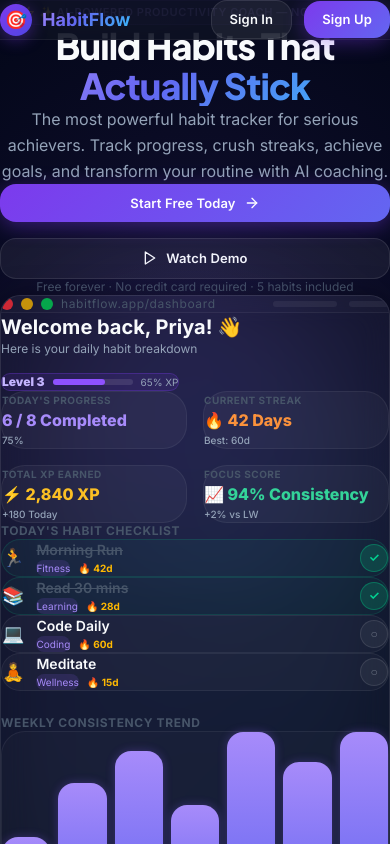
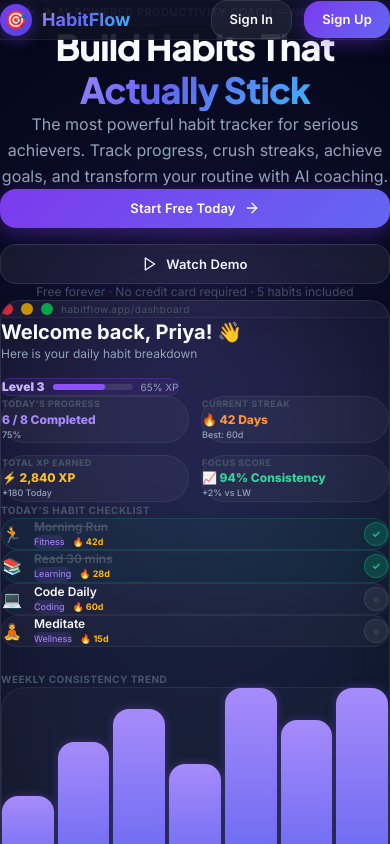
Before and after one commit to lokendrakkumar01/habit-tracker, a React (Vite) app in the folder frontend/: page / in a window 390 px wide. Shown: the top 844 px of the page. Built offline with nearby package versions, Linux system fonts and the light colour scheme.

Commit message:
ui  fix   and  set  ui

```diff
--- a/frontend/src/pages/LandingPage.jsx
+++ b/frontend/src/pages/LandingPage.jsx
@@ -140,10 +140,11 @@
     <div className="min-h-screen overflow-x-hidden" style={{ background: 'var(--bg-primary)', color: 'var(--text-primary)' }}>
 
       <motion.nav
-        className="fixed top-0 left-0 right-0 z-50 flex items-center justify-between px-6 py-4 border-b backdrop-blur-xl transition-all"
+        className="fixed top-0 left-0 right-0 z-50 border-b backdrop-blur-xl transition-all"
         style={{ background: 'var(--bg-header)', borderColor: 'var(--border-subtle)' }}
       >
-        <Link to="/" className="flex items-center gap-2.5">
+        <div className="max-w-6xl mx-auto px-4 sm:px-8 lg:px-12 py-4 flex items-center justify-between w-full">
+          <Link to="/" className="flex items-center gap-2.5 flex-shrink-0">
             <div className="w-8 h-8 rounded-xl flex items-center justify-center text-lg flex-shrink-0" style={{ background: 'linear-gradient(135deg,#7c3aed,#4f46e5)', boxShadow: '0 4px 16px rgba(124,58,237,0.4)' }}>
               🎯
             </div>
@@ -157,16 +158,17 @@
             <a href="#faq" className="hover:text-[var(--text-primary)] transition-colors">FAQ</a>
           </div>
 
-        <div className="flex items-center gap-3">
+          <div className="flex items-center gap-3 flex-shrink-0">
             <Link to="/login" className="btn-secondary text-xs sm:text-sm px-3.5 py-2 whitespace-nowrap">Sign In</Link>
             <Link to="/register" className="btn-primary text-xs sm:text-sm px-3.5 py-2 whitespace-nowrap">
               <span className="hidden sm:inline">Get Started Free</span>
               <span className="sm:hidden">Sign Up</span>
             </Link>
           </div>
+        </div>
       </motion.nav>
 
-      <section className="relative pt-36 pb-24 px-6 text-center overflow-hidden">
+      <section className="relative pt-32 sm:pt-40 pb-20 sm:pb-28 px-4 sm:px-8 lg:px-12 text-center overflow-hidden flex flex-col items-center">
         <div className="absolute inset-0 pointer-events-none">
           <div className="absolute top-0 left-1/2 -translate-x-1/2 w-[900px] h-[600px] rounded-full opacity-35"
             style={{ background: 'radial-gradient(circle, rgba(139,92,246,0.3) 0%, transparent 70%)' }} />
@@ -177,21 +179,21 @@
           <div className="absolute inset-0 opacity-[0.02] bg-mesh" />
         </div>
 
-        <motion.div className="relative max-w-5xl mx-auto" variants={stagger} initial="hidden" animate="visible">
+        <motion.div className="relative max-w-5xl mx-auto flex flex-col items-center text-center w-full" variants={stagger} initial="hidden" animate="visible">
           <motion.div variants={fade} className="inline-flex items-center gap-2 px-4 py-2 rounded-full text-xs font-semibold mb-8 badge badge-primary">
             <FiZap className="text-yellow-400" size={13} />
             ✨ AI-POWERED PRODUCTIVITY COACH — NOW ACTIVE
           </motion.div>
 
-          <motion.h1 variants={fade} className="text-4xl sm:text-6xl md:text-7xl lg:text-7xl xl:text-8xl font-black mb-6 leading-[1.1] tracking-tight font-display max-w-4xl mx-auto" style={{ color: 'var(--text-primary)' }}>
+          <motion.h1 variants={fade} className="text-4xl sm:text-5xl md:text-6xl lg:text-7xl font-black mb-6 leading-[1.2] tracking-tight font-display max-w-3xl text-center mx-auto" style={{ color: 'var(--text-primary)' }}>
             Build Habits That <span className="gradient-text block sm:inline">Actually Stick</span>
           </motion.h1>
 
-          <motion.p variants={fade} className="text-base sm:text-lg md:text-xl max-w-2xl mx-auto mb-10 leading-relaxed" style={{ color: 'var(--text-secondary)' }}>
+          <motion.p variants={fade} className="text-base sm:text-lg md:text-xl max-w-2xl mb-8 leading-relaxed text-center mx-auto" style={{ color: 'var(--text-secondary)' }}>
             The most powerful habit tracker for serious achievers. Track progress, crush streaks, achieve goals, and transform your routine with AI coaching.
           </motion.p>
 
-          <motion.div variants={fade} className="flex flex-col sm:flex-row gap-4 justify-center items-center mb-6">
+          <motion.div variants={fade} className="flex flex-col sm:flex-row gap-4 justify-center items-center mb-6 w-full sm:w-auto">
             <Link to="/register" className="btn-primary text-sm sm:text-base px-8 py-4 rounded-2xl w-full sm:w-auto justify-center">
               Start Free Today <FiArrowRight size={16} />
             </Link>
@@ -203,28 +205,28 @@
             Free forever · No credit card required · 5 habits included
           </motion.p>
 
-          <div className="w-full flex justify-center mt-20 px-4 md:px-0">
-            <motion.div variants={fade} className="relative w-full max-w-5xl">
+          <div className="w-full flex justify-center mt-12 md:mt-16 px-4 sm:px-6 lg:px-8">
+            <motion.div variants={fade} className="relative w-full max-w-5xl mx-auto flex flex-col items-center justify-center">
               <div className="absolute -inset-8 rounded-full opacity-25 blur-3xl pointer-events-none"
                 style={{ background: 'linear-gradient(135deg,rgba(139,92,246,0.5),rgba(56,189,248,0.3))' }} />
-              <div className="relative rounded-3xl overflow-hidden glass-card-static" style={{ border: '1px solid var(--border-default)', boxShadow: 'var(--shadow-lg)' }}>
+              <div className="relative rounded-3xl overflow-hidden glass-card-static w-full max-w-full" style={{ border: '1px solid var(--border-default)', boxShadow: 'var(--shadow-lg)' }}>
 
-              <div className="flex items-center justify-between px-6 py-4" style={{ borderBottom: '1px solid var(--border-subtle)', background: 'rgba(255,255,255,0.01)' }}>
+              <div className="flex items-center justify-between px-4 py-3 sm:px-6 sm:py-4" style={{ borderBottom: '1px solid var(--border-subtle)', background: 'rgba(255,255,255,0.01)' }}>
                 <div className="flex items-center gap-2">
                   <div className="w-3 h-3 rounded-full bg-red-500/80" />
                   <div className="w-3 h-3 rounded-full bg-yellow-500/80" />
                   <div className="w-3 h-3 rounded-full bg-green-500/80" />
-                  <span className="ml-3 text-xs tracking-wider" style={{ color: 'var(--text-muted)' }}>habitflow.app/dashboard</span>
+                  <span className="ml-3 text-[10px] sm:text-xs tracking-wider" style={{ color: 'var(--text-muted)' }}>habitflow.app/dashboard</span>
                 </div>
-                <div className="flex items-center gap-3">
+                <div className="hidden sm:flex items-center gap-3">
                   <div className="w-16 h-1.5 rounded-full" style={{ background: 'var(--border-subtle)' }} />
                   <div className="w-10 h-1.5 rounded-full" style={{ background: 'var(--border-subtle)' }} />
                 </div>
               </div>
 
-              <div className="flex flex-col md:flex-row min-h-[460px] text-left">
+              <div className="flex flex-col md:flex-row min-h-[460px] text-left w-full max-w-full">
 
-                <div className="w-full md:w-56 p-5 hidden md:flex flex-col gap-6" style={{ borderRight: '1px solid var(--border-subtle)', background: 'rgba(255,255,255,0.01)' }}>
+                <div className="w-full md:w-56 p-5 hidden md:flex flex-col gap-6 flex-shrink-0" style={{ borderRight: '1px solid var(--border-subtle)', background: 'rgba(255,255,255,0.01)' }}>
                   <div className="flex items-center gap-3 px-3 py-2 rounded-xl" style={{ background: 'rgba(124,58,237,0.1)' }}>
                     <div className="w-6 h-6 rounded-lg flex items-center justify-center bg-violet-600 text-xs">📊</div>
                     <span className="text-xs font-semibold" style={{ color: 'var(--text-primary)' }}>Dashboard</span>
@@ -248,7 +250,7 @@
                   </div>
                 </div>
 
-                <div className="flex-1 p-6 md:p-8">
+                <div className="flex-1 p-5 sm:p-6 md:p-8 min-w-0">
                   <div className="flex flex-col sm:flex-row items-start sm:items-center justify-between gap-4 mb-8">
                     <div>
                       <h3 className="text-xl font-bold" style={{ color: 'var(--text-primary)' }}>Welcome back, Priya! 👋</h3>
@@ -263,24 +265,24 @@
                     </div>
                   </div>
 
-                  <div className="grid grid-cols-2 lg:grid-cols-4 gap-4 mb-8">
+                  <div className="grid grid-cols-2 lg:grid-cols-4 gap-3 sm:gap-4 mb-8">
                     {[
                       { label: "Today's Progress", value: '6 / 8 Completed', change: '75%', up: true, color: '#a78bfa' },
                       { label: 'Current Streak', value: '🔥 42 Days', change: 'Best: 60d', up: true, color: '#fb923c' },
                       { label: 'Total XP Earned', value: '⚡ 2,840 XP', change: '+180 Today', up: true, color: '#fbbf24' },
                       { label: 'Focus Score', value: '📈 94% Consistency', change: '+2% vs LW', up: true, color: '#34d399' },
                     ].map((stat, i) => (
-                      <div key={i} className="rounded-2xl p-4" style={{ background: 'var(--bg-card)', border: '1px solid var(--border-subtle)' }}>
-                        <div className="text-[10px] uppercase font-bold tracking-wider mb-2.5" style={{ color: 'var(--text-muted)' }}>{stat.label}</div>
-                        <div className="text-base font-extrabold mb-1.5" style={{ color: stat.color }}>{stat.value}</div>
-                        <div className="text-[10px] font-medium" style={{ color: 'var(--text-secondary)' }}>{stat.change}</div>
+                      <div key={i} className="rounded-2xl p-3 sm:p-4" style={{ background: 'var(--bg-card)', border: '1px solid var(--border-subtle)' }}>
+                        <div className="text-[9px] sm:text-[10px] uppercase font-bold tracking-wider mb-2.5" style={{ color: 'var(--text-muted)' }}>{stat.label}</div>
+                        <div className="text-xs sm:text-sm md:text-base font-extrabold mb-1.5" style={{ color: stat.color }}>{stat.value}</div>
+                        <div className="text-[9px] sm:text-[10px] font-medium" style={{ color: 'var(--text-secondary)' }}>{stat.change}</div>
                       </div>
                     ))}
                   </div>
 
                   <div className="grid grid-cols-1 lg:grid-cols-2 gap-6">
                     <div>
-                      <h4 className="text-xs font-bold uppercase tracking-wider mb-4" style={{ color: 'var(--text-muted)' }}>Today's Habit Checklist</h4>
+                      <h4 className="text-[10px] sm:text-xs font-bold uppercase tracking-wider mb-4" style={{ color: 'var(--text-muted)' }}>Today's Habit Checklist</h4>
                       <div className="space-y-3">
                         {[
                           { icon: '🏃', name: 'Morning Run', streak: 42, done: true, cat: 'Fitness' },
@@ -288,22 +290,22 @@
                           { icon: '💻', name: 'Code Daily', streak: 60, done: false, cat: 'Coding' },
                           { icon: '🧘', name: 'Meditate', streak: 15, done: false, cat: 'Wellness' },
                         ].map((h, i) => (
-                          <div key={i} className="flex items-center justify-between gap-3 rounded-xl px-4 py-3 text-left"
+                          <div key={i} className="flex items-center justify-between gap-3 rounded-xl px-3 py-2.5 sm:px-4 sm:py-3 text-left"
                             style={{
                               background: h.done ? 'rgba(16,185,129,0.06)' : 'rgba(255,255,255,0.03)',
                               border: `1px solid ${h.done ? 'rgba(16,185,129,0.18)' : 'rgba(255,255,255,0.06)'}`,
                             }}>
                             <div className="flex items-center gap-3">
-                              <span className="text-lg">{h.icon}</span>
+                              <span className="text-base sm:text-lg">{h.icon}</span>
                               <div>
-                                <div className="text-sm font-semibold" style={{ color: h.done ? 'var(--text-muted)' : 'var(--text-primary)', textDecoration: h.done ? 'line-through' : 'none' }}>{h.name}</div>
+                                <div className="text-xs sm:text-sm font-semibold" style={{ color: h.done ? 'var(--text-muted)' : 'var(--text-primary)', textDecoration: h.done ? 'line-through' : 'none' }}>{h.name}</div>
                                 <div className="flex items-center gap-2 mt-0.5">
-                                  <span className="text-[10px] px-1.5 py-0.5 rounded-full" style={{ background: 'rgba(139,92,246,0.15)', color: '#a78bfa' }}>{h.cat}</span>
-                                  <span className="text-[10px] text-amber-400 font-bold">🔥 {h.streak}d</span>
+                                  <span className="text-[9px] sm:text-[10px] px-1.5 py-0.5 rounded-full" style={{ background: 'rgba(139,92,246,0.15)', color: '#a78bfa' }}>{h.cat}</span>
+                                  <span className="text-[9px] sm:text-[10px] text-amber-400 font-bold">🔥 {h.streak}d</span>
                                 </div>
                               </div>
                             </div>
-                            <button className={`w-7 h-7 rounded-full flex items-center justify-center text-xs font-bold transition-all ${h.done ? 'bg-emerald-500/20 text-emerald-400 border border-emerald-500/40' : 'bg-white/5 text-gray-500 border border-white/10'}`}>
+                            <button className={`w-6 h-6 sm:w-7 sm:h-7 rounded-full flex items-center justify-center text-[10px] sm:text-xs font-bold transition-all ${h.done ? 'bg-emerald-500/20 text-emerald-400 border border-emerald-500/40' : 'bg-white/5 text-gray-500 border border-white/10'}`}>
                               {h.done ? '✓' : '○'}
                             </button>
                           </div>
@@ -312,9 +314,9 @@
                     </div>
 
                     <div>
-                      <h4 className="text-xs font-bold uppercase tracking-wider mb-4" style={{ color: 'var(--text-muted)' }}>Weekly Consistency Trend</h4>
-                      <div className="rounded-2xl p-5 flex flex-col justify-between h-[235px]" style={{ background: 'rgba(255,255,255,0.02)', border: '1px solid var(--border-subtle)' }}>
-                        <div className="flex justify-between items-end gap-2 flex-1 pb-4">
+                      <h4 className="text-[10px] sm:text-xs font-bold uppercase tracking-wider mb-4" style={{ color: 'var(--text-muted)' }}>Weekly Consistency Trend</h4>
+                      <div className="rounded-2xl p-4 sm:p-5 flex flex-col justify-between h-[235px]" style={{ background: 'rgba(255,255,255,0.02)', border: '1px solid var(--border-subtle)' }}>
+                        <div className="flex justify-between items-end gap-1 sm:gap-2 flex-1 pb-4">
                           {[
                             { day: 'M', val: '40%' },
                             { day: 'T', val: '65%' },
@@ -326,11 +328,11 @@
                           ].map((bar, i) => (
                             <div key={i} className="flex-1 flex flex-col items-center gap-2 h-full justify-end">
                               <div className="w-full rounded-t-lg transition-all" style={{ height: bar.val, background: 'linear-gradient(to top, #6366f1, #a78bfa)', boxShadow: '0 0 10px rgba(139,92,246,0.3)' }} />
-                              <span className="text-[10px]" style={{ color: 'var(--text-muted)' }}>{bar.day}</span>
+                              <span className="text-[9px] sm:text-[10px]" style={{ color: 'var(--text-muted)' }}>{bar.day}</span>
                             </div>
                           ))}
                         </div>
-                        <div className="flex items-center justify-between pt-3 border-t border-white/5 text-[10px]" style={{ color: 'var(--text-secondary)' }}>
+                        <div className="flex items-center justify-between pt-3 border-t border-white/5 text-[9px] sm:text-[10px]" style={{ color: 'var(--text-secondary)' }}>
                           <span>Avg. Success: 71.4%</span>
                           <span className="text-emerald-400 font-bold">Excellent (+5%)</span>
                         </div>
@@ -347,7 +349,7 @@
       </motion.div>
       </section>
 
-      <section className="py-20 px-6">
+      <section className="py-16 sm:py-20 px-4 sm:px-8 lg:px-12">
         <div className="max-w-5xl mx-auto">
           <div className="grid grid-cols-2 md:grid-cols-4 gap-6">
             {stats.map((s, i) => (
@@ -373,11 +375,11 @@
         </div>
       </section>
 
-      <section id="features" className="py-24 px-6">
+      <section id="features" className="py-20 sm:py-24 px-4 sm:px-8 lg:px-12">
         <div className="max-w-6xl mx-auto">
           <motion.div initial={{ opacity: 0, y: 20 }} whileInView={{ opacity: 1, y: 0 }} viewport={{ once: true }} className="text-center mb-16">
             <div className="badge badge-primary mb-4 inline-flex">Everything You Need</div>
-            <h2 className="text-4xl md:text-5xl font-black mb-5 font-display">
+            <h2 className="text-3xl sm:text-4xl md:text-5xl font-black mb-5 font-display leading-tight max-w-3xl mx-auto">
               <span className="gradient-text">Supercharged</span> Habit Building
             </h2>
             <p className="text-lg max-w-2xl mx-auto" style={{ color: 'var(--text-secondary)' }}>
@@ -403,11 +405,11 @@
         </div>
       </section>
 
-      <section id="testimonials" className="py-24 px-6" style={{ background: 'rgba(255,255,255,0.01)' }}>
+      <section id="testimonials" className="py-20 sm:py-24 px-4 sm:px-8 lg:px-12" style={{ background: 'rgba(255,255,255,0.01)' }}>
         <div className="max-w-6xl mx-auto">
           <motion.div initial={{ opacity: 0, y: 20 }} whileInView={{ opacity: 1, y: 0 }} viewport={{ once: true }} className="text-center mb-16">
             <div className="badge badge-success mb-4 inline-flex">💬 Real Stories</div>
-            <h2 className="text-4xl md:text-5xl font-black mb-5 font-display">Loved by <span className="gradient-text">Thousands</span></h2>
+            <h2 className="text-3xl sm:text-4xl md:text-5xl font-black mb-5 font-display leading-tight max-w-3xl mx-auto">Loved by <span className="gradient-text">Thousands</span></h2>
             <p style={{ color: 'var(--text-secondary)' }}>Join 50,000+ achievers building better habits every day</p>
           </motion.div>
 
@@ -438,11 +440,11 @@
         </div>
       </section>
 
-      <section id="pricing" className="py-24 px-6">
+      <section id="pricing" className="py-20 sm:py-24 px-4 sm:px-8 lg:px-12">
         <div className="max-w-4xl mx-auto">
           <motion.div initial={{ opacity: 0, y: 20 }} whileInView={{ opacity: 1, y: 0 }} viewport={{ once: true }} className="text-center mb-12">
             <div className="badge badge-info mb-4 inline-flex">💎 Simple Pricing</div>
-            <h2 className="text-4xl md:text-5xl font-black mb-5 font-display">Start <span className="gradient-text">Free</span>, Scale Later</h2>
+            <h2 className="text-3xl sm:text-4xl md:text-5xl font-black mb-5 font-display leading-tight max-w-3xl mx-auto">Start <span className="gradient-text">Free</span>, Scale Later</h2>
 
             <div className="flex items-center justify-center gap-4 mt-6">
               <span className={`text-sm font-medium ${!pricingAnnual ? 'text-white' : 'text-gray-500'}`}>Monthly</span>
@@ -501,11 +503,11 @@
         </div>
       </section>
 
-      <section id="faq" className="py-24 px-6" style={{ background: 'rgba(255,255,255,0.01)' }}>
+      <section id="faq" className="py-20 sm:py-24 px-4 sm:px-8 lg:px-12" style={{ background: 'rgba(255,255,255,0.01)' }}>
         <div className="max-w-3xl mx-auto">
           <motion.div initial={{ opacity: 0, y: 20 }} whileInView={{ opacity: 1, y: 0 }} viewport={{ once: true }} className="text-center mb-12">
             <div className="badge badge-warning mb-4 inline-flex">❓ FAQ</div>
-            <h2 className="text-4xl font-black font-display">Common <span className="gradient-text">Questions</span></h2>
+            <h2 className="text-3xl sm:text-4xl font-black font-display leading-tight max-w-3xl mx-auto">Common <span className="gradient-text">Questions</span></h2>
           </motion.div>
           <div className="space-y-3">
             {faqs.map((faq, i) => <FAQItem key={i} {...faq} index={i} />)}
@@ -513,7 +515,7 @@
         </div>
       </section>
 
-      <section className="py-24 px-6">
+      <section className="py-20 sm:py-24 px-4 sm:px-8 lg:px-12">
         <motion.div initial={{ opacity: 0, y: 24 }} whileInView={{ opacity: 1, y: 0 }} viewport={{ once: true }}
           className="max-w-3xl mx-auto text-center glass-card p-6 sm:p-12 relative overflow-hidden">
           <div className="absolute inset-0 pointer-events-none">
@@ -521,7 +523,7 @@
           </div>
           <div className="relative">
             <div className="text-5xl sm:text-6xl mb-6">🚀</div>
-            <h2 className="text-3xl sm:text-4xl md:text-5xl font-black mb-5 font-display">
+            <h2 className="text-3xl sm:text-4xl md:text-5xl font-black mb-5 font-display leading-tight max-w-3xl mx-auto">
               Your Best Self Starts <span className="gradient-text">Today</span>
             </h2>
             <p className="text-base sm:text-lg mb-8" style={{ color: 'var(--text-secondary)' }}>
@@ -537,7 +539,7 @@
         </motion.div>
       </section>
 
-      <footer className="py-12 px-6" style={{ borderTop: '1px solid var(--border-subtle)' }}>
+      <footer className="py-10 sm:py-12 px-4 sm:px-8 lg:px-12" style={{ borderTop: '1px solid var(--border-subtle)' }}>
         <div className="max-w-6xl mx-auto">
           <div className="grid md:grid-cols-4 gap-8 mb-10">
             <div>
```
Lines whose indentation alone changed are shown as unchanged.
